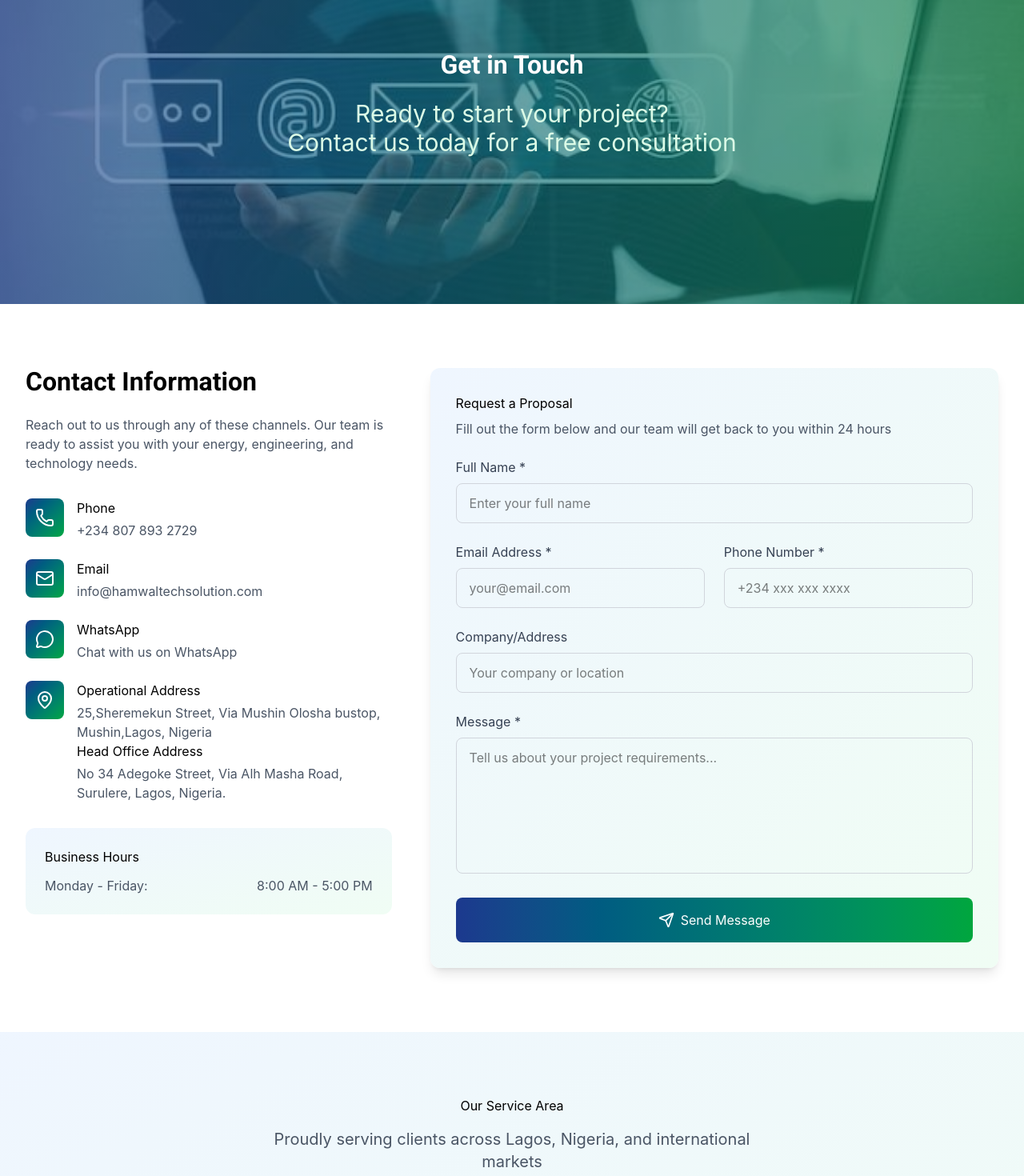
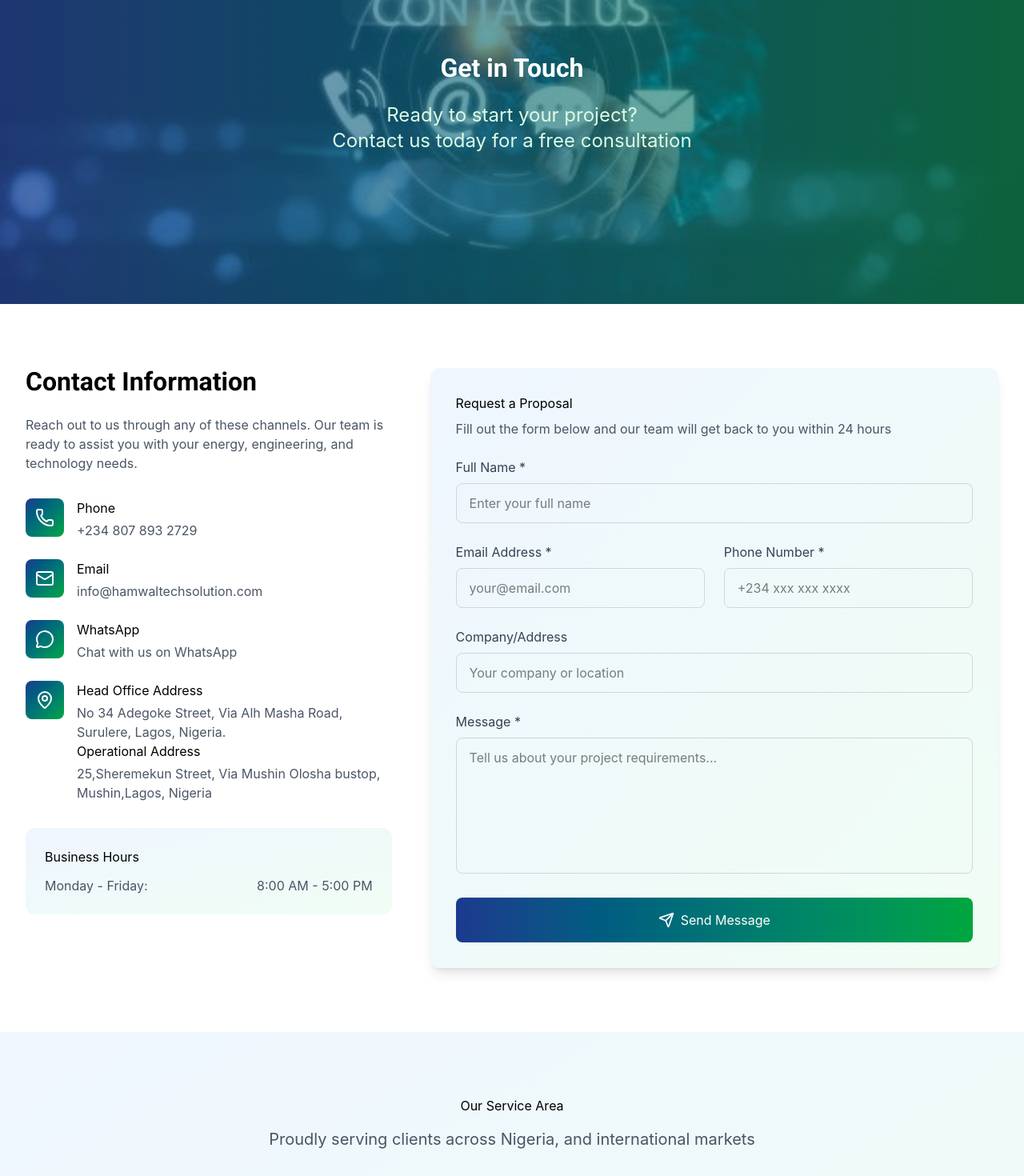
Before and after one commit to JoshDan2468/hamwaltechsolution_siter, a React (Vite) app: page /contact in a window 1280 px wide. Shown: the part 200-1670 px from the top of the page at 80% size. Built offline with nearby package versions, Linux system fonts and the light colour scheme.

Commit message:
changed the contact us image

```diff
--- a/src/components/ContactPage.tsx
+++ b/src/components/ContactPage.tsx
@@ -45,7 +45,7 @@ export function ContactPage() {
       <section className='relative min-h-125 flex items-center justify-center overflow-hidden'>
         <div className='absolute inset-0 z-0'>
           <img
-            src='/Contact.jpg'
+            src='/beep_us.jpg'
             alt='Industrial plant'
             className='w-full h-full object-cover  md:opacity-100'
           />
@@ -73,7 +73,7 @@ export function ContactPage() {
             initial={{ opacity: 0, y: 30 }}
             animate={{ opacity: 1, y: 0 }}
             transition={{ duration: 0.8, delay: 0.2 }}
-            className='text-3xl text-green-100 max-w-3xl mx-auto'
+            className='text-2xl text-green-100 max-w-3xl mx-auto'
           >
             Ready to start your project?
             <br /> Contact us today for a free consultation
@@ -164,16 +164,16 @@ export function ContactPage() {
                       <MapPin className='w-6 h-6 text-white' />
                     </div>
                     <div>
+                      <h3 className='mb-1'>Head Office Address</h3>
+                      <p className='text-gray-600'>
+                        No 34 Adegoke Street, Via Alh Masha Road, Surulere,
+                        Lagos, Nigeria.
+                        <br />
+                      </p>
                       <h3 className='mb-1'>Operational Address</h3>
                       <p className='text-gray-600'>
                         25,Sheremekun Street, Via Mushin Olosha bustop,
                         Mushin,Lagos, Nigeria
-                        <br />
-                      </p>
-                      <h3 className='mb-1'>Head Office Address</h3>
-                      <p className='text-gray-600'>
-                        No 34 Adegoke Street, Via Alh Masha Road, Surulere,
-                        Lagos, Nigeria.
                         <br />
                       </p>
                     </div>
@@ -357,8 +357,7 @@ export function ContactPage() {
           >
             <h2 className='mb-4'>Our Service Area</h2>
             <p className='text-xl text-gray-600 max-w-2xl mx-auto'>
-              Proudly serving clients across Lagos, Nigeria, and international
-              markets
+              Proudly serving clients across Nigeria, and international markets
             </p>
           </motion.div>
 
```
Also changed, not shown: public/beep_us.jpg (added).
